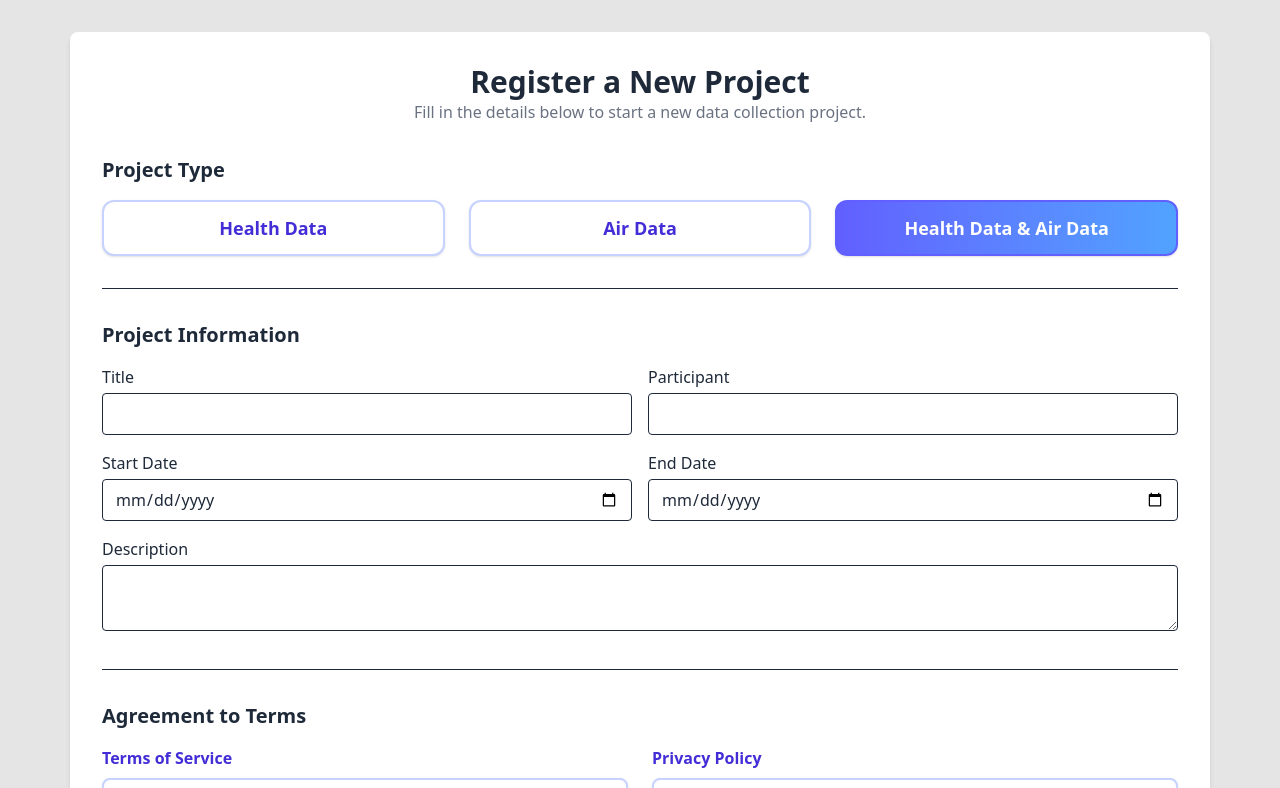
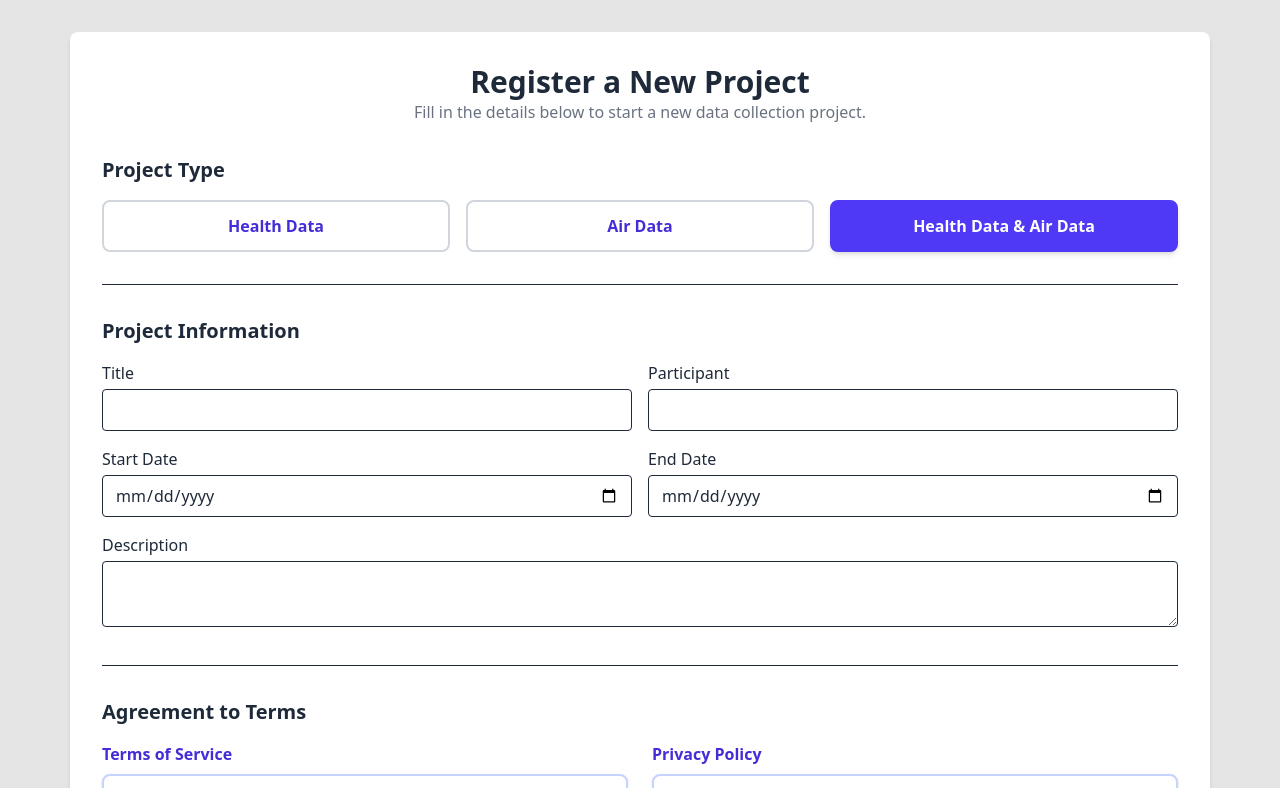
Before and after one commit to Monorama-IoT-Platform/IoT-Web, a React (Vite) app: page /projects/create in a window 1280 px wide. Shown: the top 788 px of the page. Built offline with nearby package versions, Linux system fonts and the light colour scheme; no server answers.

Commit message:
:lipstick: Style: 그라데이션 제거

```diff
--- a/src/components/project/create/ProjectTypeSelector.jsx
+++ b/src/components/project/create/ProjectTypeSelector.jsx
@@ -1,5 +1,3 @@
-import React from 'react';
-
 function ProjectTypeSelector({ projectType, setProjectType }) {
   const types = ['HEALTH_DATA', 'AIR_QUALITY', 'BOTH'];
   const labels = {
@@ -9,14 +7,14 @@ function ProjectTypeSelector({ projectType, setProjectType }) {
   };
 
   return (
-    <div className="flex gap-6">
+    <div className="flex gap-4">
       {types.map(type => (
         <label
           key={type}
-                className={`cursor-pointer flex-1 text-center px-4 py-3 rounded-xl border-2 transition-all duration-200 select-none shadow-sm
+          className={`cursor-pointer flex-1 text-center px-4 py-3 rounded-lg border-2 transition-all duration-150 select-none
             ${projectType === type
-                        ? 'bg-gradient-to-r from-indigo-500 to-blue-400 text-white border-indigo-500 shadow-lg'
-                        : 'bg-white text-indigo-700 border-indigo-200 hover:border-indigo-400 hover:bg-indigo-50'}
+              ? 'bg-indigo-600 text-white border-indigo-600 shadow-md'
+              : 'bg-white text-indigo-700 border-gray-300 hover:border-indigo-400 hover:bg-indigo-50'}
           `}
         >
           <input
@@ -27,7 +25,7 @@ return (
             onChange={() => setProjectType(type)}
             className="hidden"
           />
-                <span className="font-semibold text-lg">{labels[type]}</span>
+          <span className="font-semibold text-base">{labels[type]}</span>
         </label>
       ))}
     </div>
```
Lines whose indentation alone changed are shown as unchanged.
